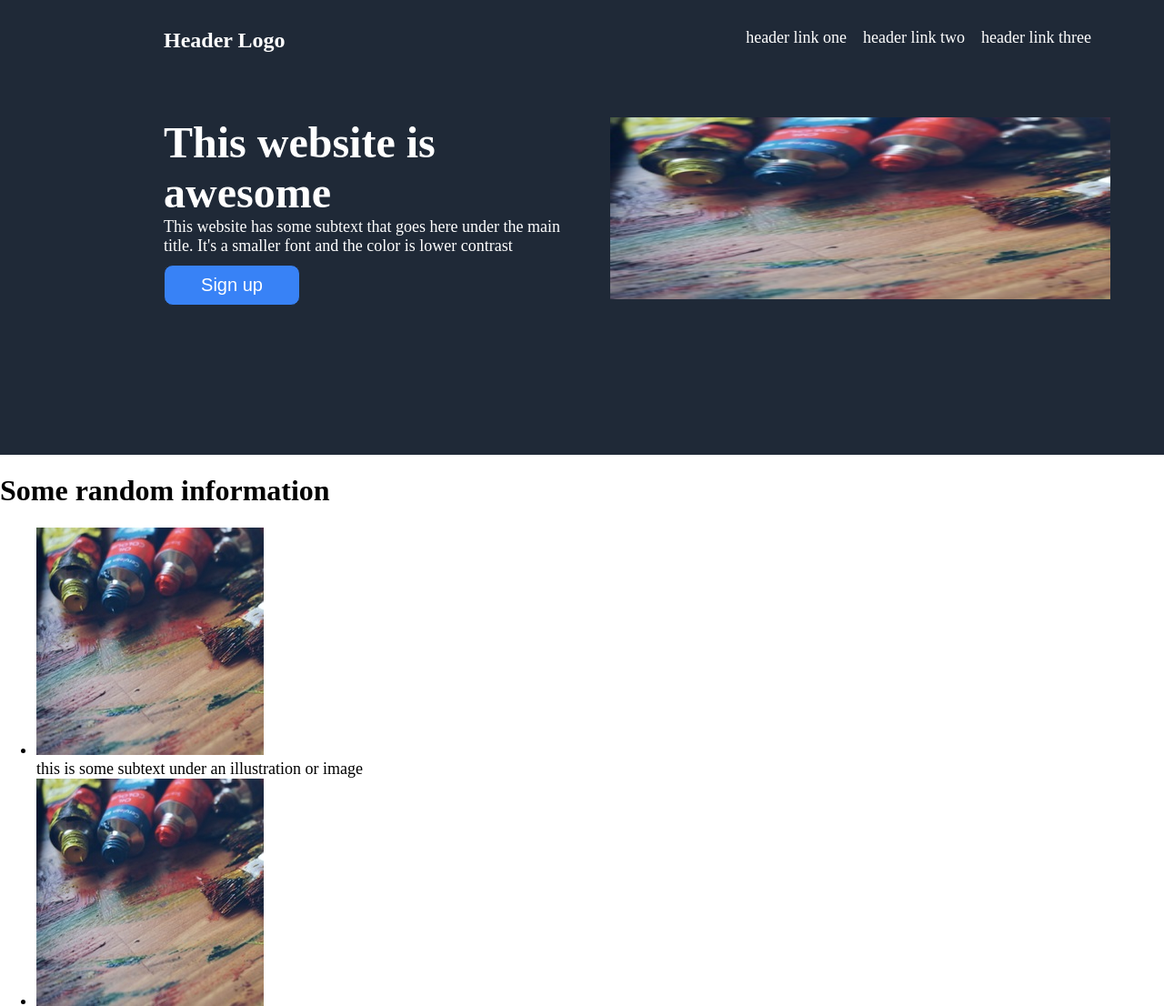
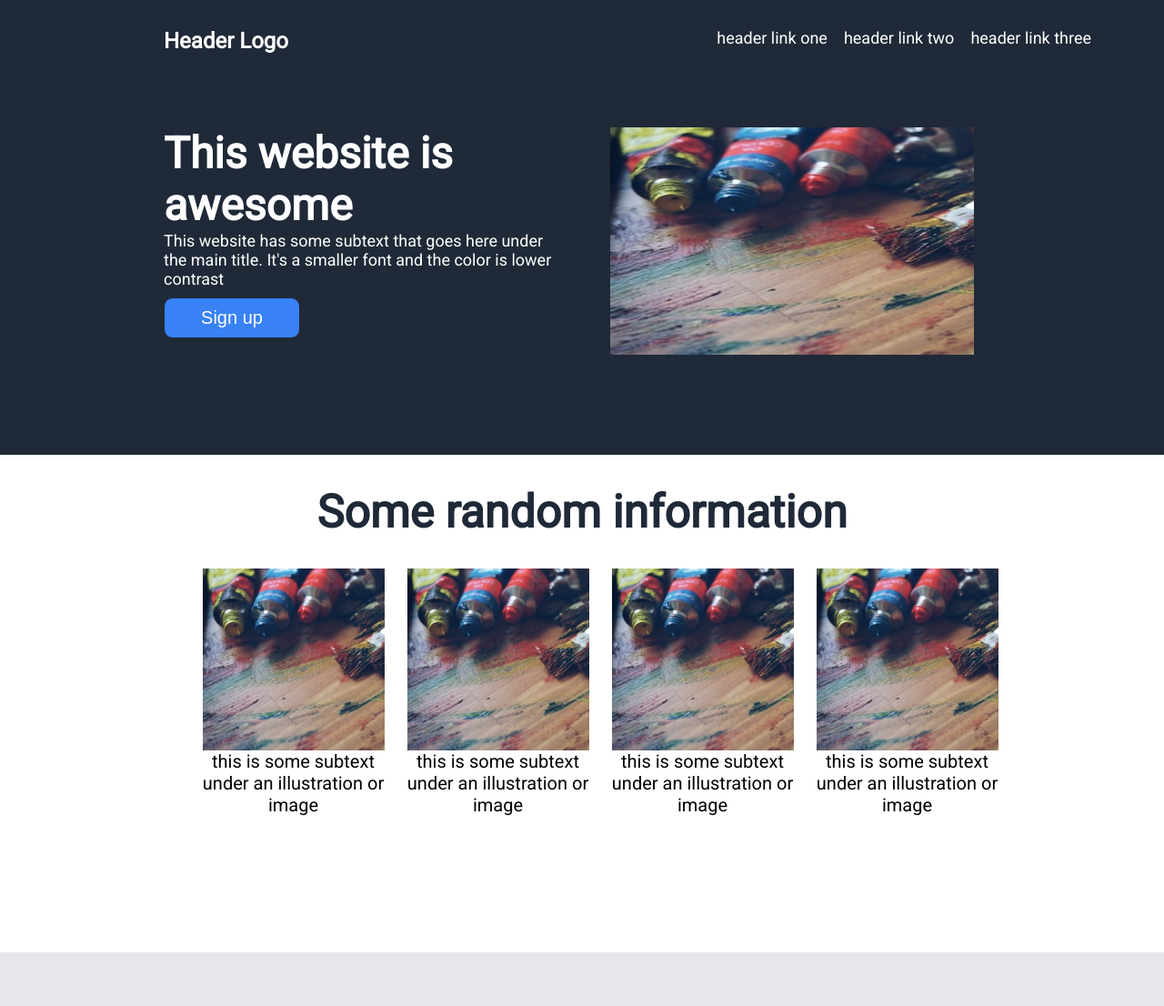
Before and after one commit to urivat/landing-page, a plain HTML site: page index.html in a window 1280 px wide. Shown: the top 1106 px of the page at 91% size. Drawn offline with Linux system fonts and the light colour scheme.

Commit message:
fixed the second section by aligning all the pictures and text together. accounted for margins and padding as well. Put a gap in between each item for seperation. fixed header picture growing outside of container with a max height property. Project completed for now.

```diff
--- a/index.html
+++ b/index.html
@@ -4,6 +4,7 @@
     <meta charset="UTF-8">
     <meta name="viewport" content="width=device-width, initial-scale=1.0">
     <link rel="stylesheet"   href="style.css">
+    <!-- <link href="https://fonts.googleapis.com/css2?family=Roboto&display=swap" rel="stylesheet"> -->
     <title>Landing page</title>
 </head>
 <body>
@@ -29,7 +30,7 @@
     </header>
     <main class="main">
         <div class="body-text"><h1>Some random information</h1></div>
-        <ul>
+        <ul class="list-items">
             <li class="item"><img src="images/finnish.jpeg" alt="paint brushes"/><p>this is some subtext under an illustration or image</p></li>
             <li class="item"><img src="images/finnish.jpeg" alt="paint brushes"/><p>this is some subtext under an illustration or image</p></li>
             <li class="item"><img src="images/finnish.jpeg" alt="paint brushes"/><p>this is some subtext under an illustration or image</p></li>
--- a/style.css
+++ b/style.css
@@ -1,9 +1,12 @@
+@import url('https://fonts.googleapis.com/css2?family=Roboto&display=swap');
+
 body {
     margin: 0;
     padding: 0px;
     box-sizing: border-box;
     display: flex;
     flex-direction: column;
+    font-family: 'Roboto', sans-serif;;
 
 }
 .header, footer {
@@ -23,6 +26,29 @@ footer {
 }
 li {
     font-size: 18px;
+}
+.body-text {
+    text-align: center;
+    font-size: 25px;
+    font-weight: bolder;
+    color: #1f2937;
+}
+.list-items {
+    display: flex;
+    gap: 25px;
+    justify-content: center;
+    font-size: 20px;
+    text-align: center;
+    margin-bottom: 150px;
+}
+.list-items li {
+    font-size: 20px;
+}
+.item {
+    display: flex;
+    flex-direction: column;
+    max-width: 200px;
+    flex: 1;
 }
 .signup{
     border: 1px solid #1f2937 ;
@@ -62,9 +88,9 @@ li {
 .head-text {
     display: flex;
     flex-direction: row;
-    flex-wrap: wrap;
+    flex-wrap: nowrap;
     padding: 0 0 0 30px;
-    margin-top: 50px;
+    margin-top: 60px;
 
 }
 .main-text {
@@ -77,10 +103,9 @@ li {
 
 }
 .head-img img {
-    width: 550px;
-    height: 200px;
+    width: 400px;
+    max-height: 250px;
     margin-left: 50px;
-    flex: 0 1 auto;
 }
 .logo {
     font-size: 24px;
```
